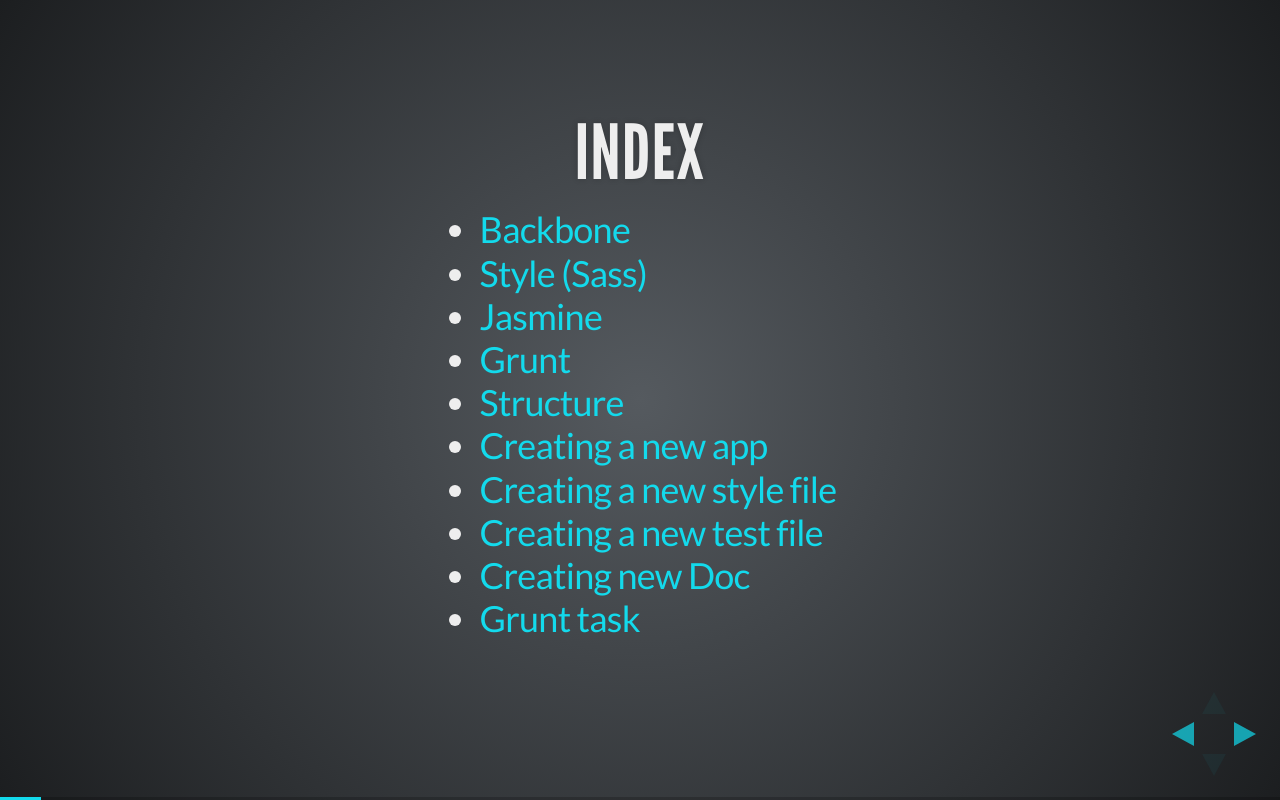
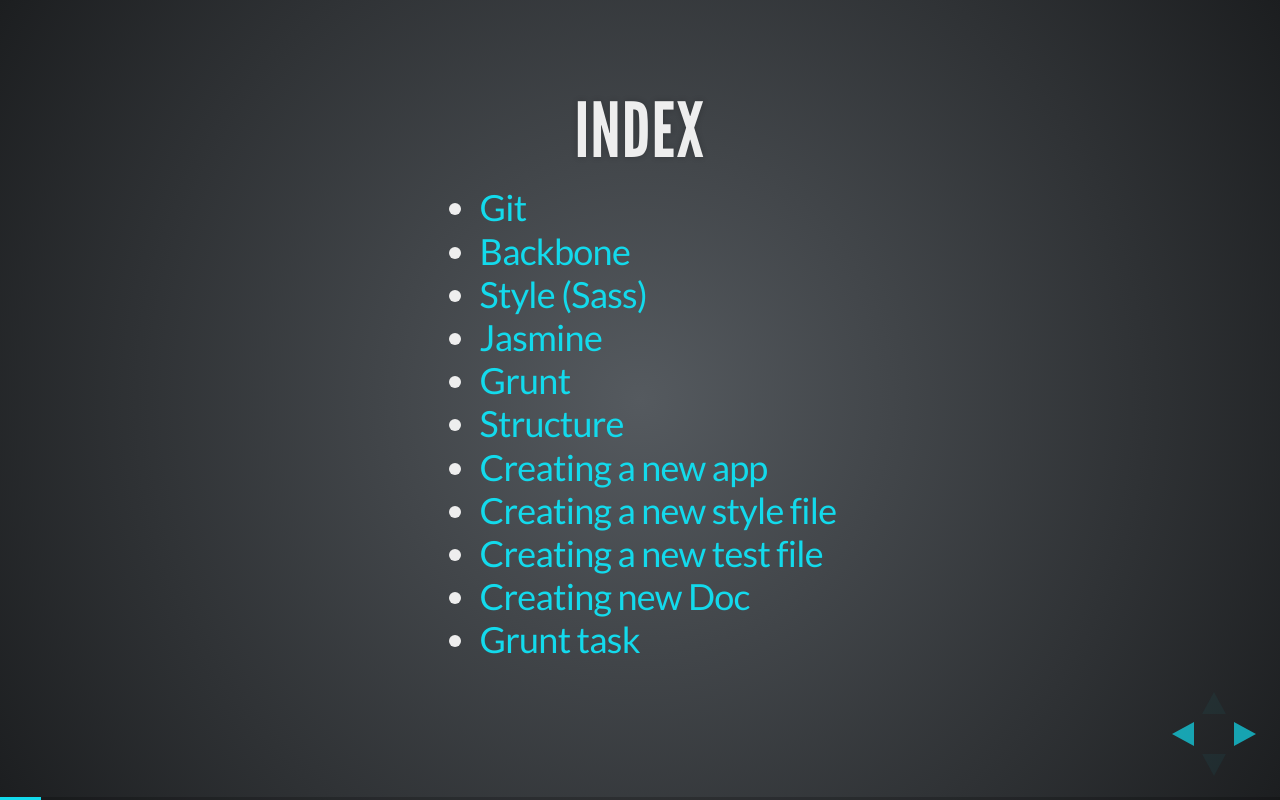
Before and after one commit to ayxos/Frontend_workflow_slides, a website: page index.htm in a window 1280 px wide. Both pictures are taken after a click on the element 1251 px from the left and 734 px from the top of the page. Drawn offline with Linux system fonts and the light colour scheme.

Commit message:
adding git slides, not finish yet

```diff
--- a/index.htm
+++ b/index.htm
@@ -57,16 +57,17 @@
 				<section>
 					<h2>Index</h2>
 					<ul>
-						<li><a href="#/2"> Backbone </a></li>
-						<li><a href="#/3"> Style (Sass) </a></li>
-						<li><a href="#/4"> Jasmine </a></li>
-						<li><a href="#/5"> Grunt </a></li>
-						<li><a href="#/6"> Structure </a></li>
-						<li><a href="#/7"> Creating a new app </a></li>
-						<li><a href="#/8"> Creating a new style file </a></li>
-						<li><a href="#/9"> Creating a new test file  </a></li>
-						<li><a href="#/10"> Creating new Doc </a></li>
-						<li><a href="#/11"> Grunt task </a></li>
+						<li><a href="#/2"> Git </a></li>
+						<li><a href="#/3"> Backbone </a></li>
+						<li><a href="#/4"> Style (Sass) </a></li>
+						<li><a href="#/5"> Jasmine </a></li>
+						<li><a href="#/6"> Grunt </a></li>
+						<li><a href="#/7"> Structure </a></li>
+						<li><a href="#/8"> Creating a new app </a></li>
+						<li><a href="#/9"> Creating a new style file </a></li>
+						<li><a href="#/10"> Creating a new test file  </a></li>
+						<li><a href="#/11"> Creating new Doc </a></li>
+						<li><a href="#/12"> Grunt task </a></li>
 					</ul>
 				</section>
 
```
